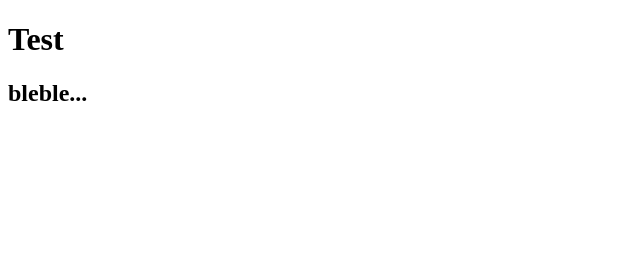
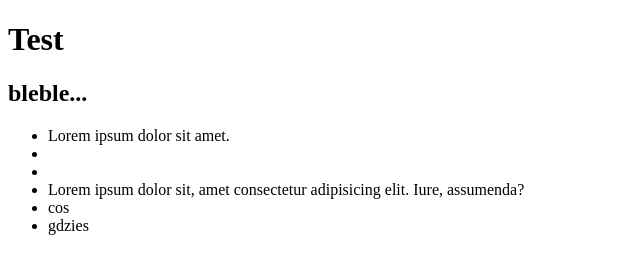
Before and after one commit to bartekcostam/testVS, a plain HTML site: page index.html in a window 1280 px wide. Shown: the whole page, without its empty margins (0-640 px from the left). Drawn offline with Linux system fonts and the light colour scheme.

Commit message:
drugi test

```diff
--- a/index.html
+++ b/index.html
@@ -11,5 +11,15 @@
 
 
     <h2>bleble...</h2>
+
+
+    <ul>
+        <li>Lorem ipsum dolor sit amet.</li>
+        <li></li>
+        <li></li>
+        <li>Lorem ipsum dolor sit, amet consectetur adipisicing elit. Iure, assumenda?</li>
+        <li>cos</li>
+        <li>gdzies</li>
+    </ul>
 </body>
 </html>
```
